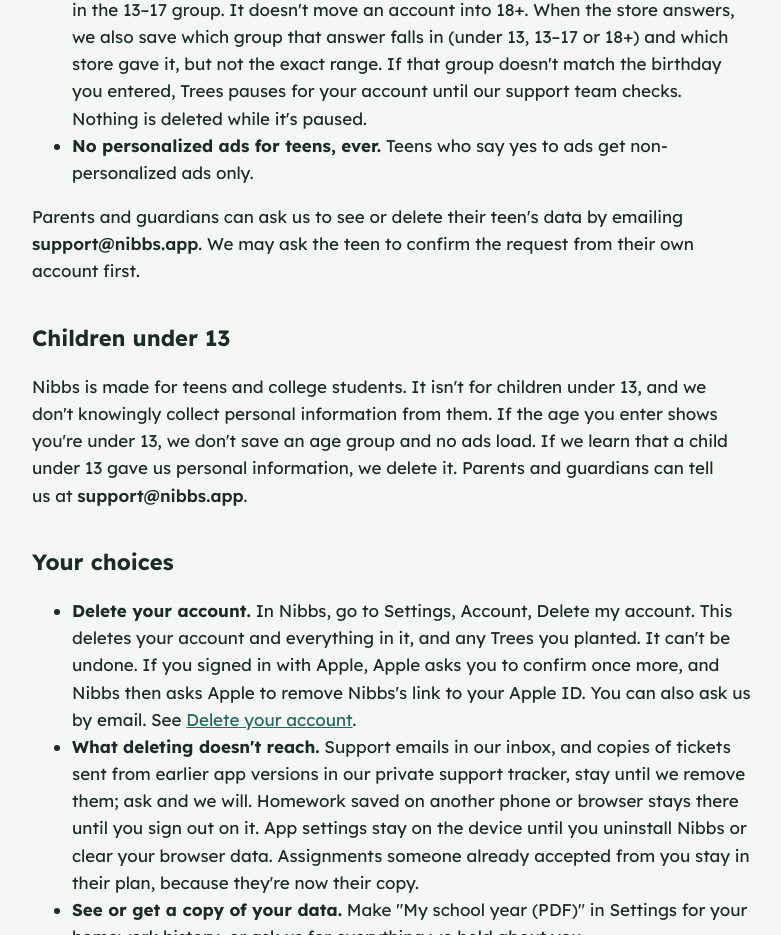
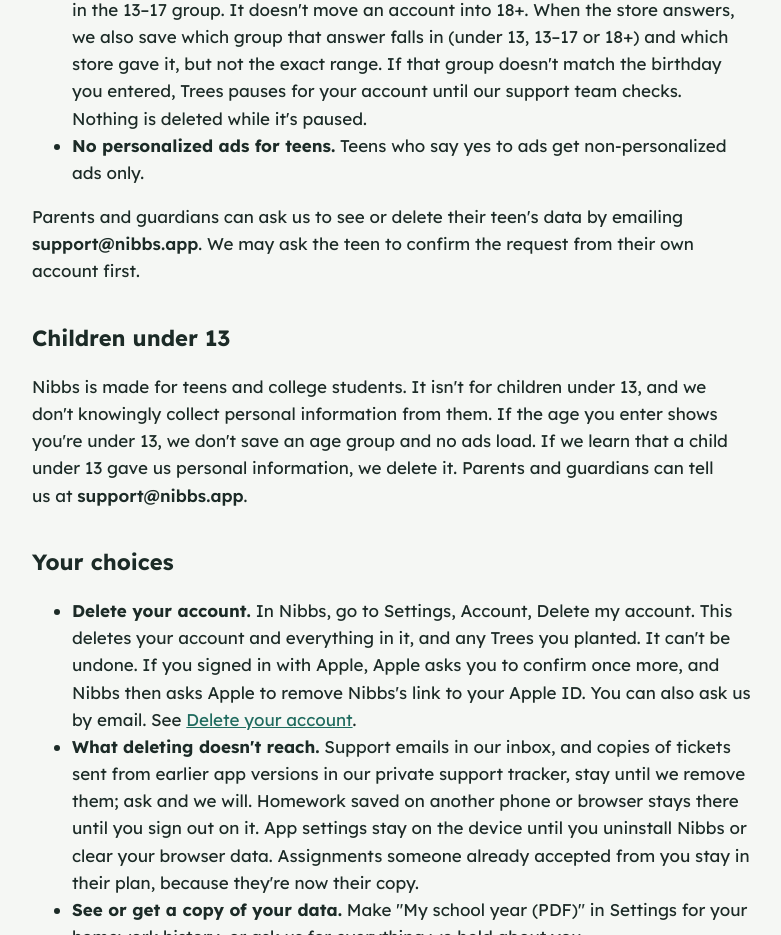
Before and after one commit to waynedakota-rgb/nibbs-site, a plain HTML site: page privacy.html in a window 1280 px wide. Shown: the part 4752-5687 px from the top of the page, without its empty margins (248-1029 px from the left). Drawn offline with Linux system fonts and the light colour scheme.

Commit message:
Privacy: drop "ever" from the teen ads heading (#19)
* Reword "never" promises to plain present tense

Dakota, 2026-11-26: be careful saying "never" anywhere, because the
product may change. Same meaning today, no new or dropped claims.

Co-Authored-By: Claude Opus 5.5 <noreply@anthropic.com>
Claude-Session: https://claude.ai/code/session_01Jco1CTY1SBFVStdfXuFVNe

* Privacy: drop 'ever' from the teen ads heading

Co-Authored-By: Claude Opus 5.5 <noreply@anthropic.com>
Claude-Session: https://claude.ai/code/session_01Jco1CTY1SBFVStdfXuFVNe

---------

Co-authored-by: Claude <noreply@anthropic.com>

```diff
--- a/privacy.html
+++ b/privacy.html
@@ -86,7 +86,7 @@
 <li><strong>We store an age group, not a birthday.</strong> The first time you open Nibbs, before you sign in, you pick your birth month and year. We work out "13–17" or "18+", save only that, and discard the rest. You can set it once. If it's wrong, ask support.</li>
 <li><strong>Under 13 means no Trees.</strong> If the month and year you enter show you're under 13, Trees stays closed for that account, even if you try again. If it was a typo, ask support.</li>
 <li><strong>Your app store's age check.</strong> On some phones, Google Play or Apple tells Nibbs an age range for your account (for example, "13 to 15"). On Android, Google Play also tells Nibbs whether a parent has approved the app. On iPhone, where state law requires it, Apple asks a parent before a teen can download Nibbs and stops it from opening if the parent takes that approval back. This depends on where you live and your store settings. Nibbs only uses it to be more careful: under 13 locks Nibbs on that phone and closes Trees, a teen on Android whose parent hasn't approved yet sees an "Ask a parent" screen, and a teen range keeps the account in the 13–17 group. It doesn't move an account into 18+. When the store answers, we also save which group that answer falls in (under 13, 13–17 or 18+) and which store gave it, but not the exact range. If that group doesn't match the birthday you entered, Trees pauses for your account until our support team checks. Nothing is deleted while it's paused.</li>
-<li><strong>No personalized ads for teens, ever.</strong> Teens who say yes to ads get non-personalized ads only.</li>
+<li><strong>No personalized ads for teens.</strong> Teens who say yes to ads get non-personalized ads only.</li>
 </ul>
 <p>Parents and guardians can ask us to see or delete their teen's data by emailing <span class="email">support@nibbs.app</span>. We may ask the teen to confirm the request from their own account first.</p>
 
```
